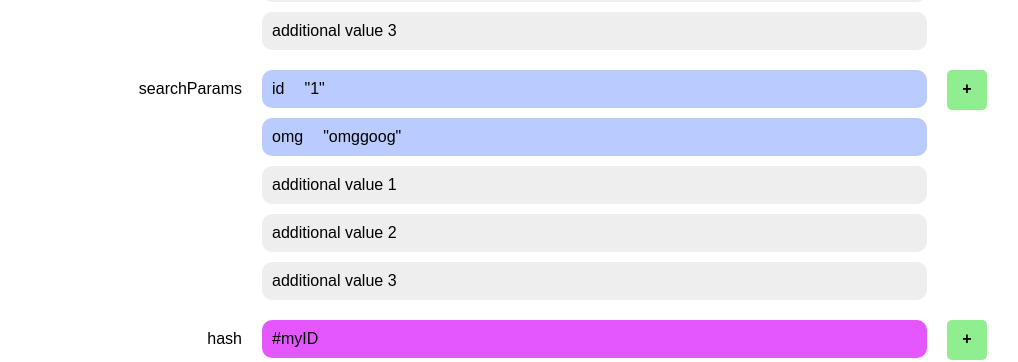
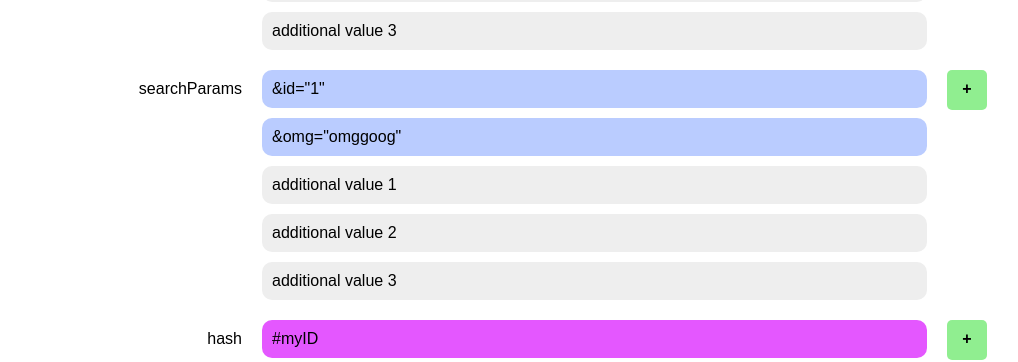
Before and after one commit to pameljoel/dev-bookmarker, a React (Create React App) app: page / in a window 1280 px wide. Shown: the part 1657-2019 px from the top of the page, without its empty margins (128-1146 px from the left). Built offline with nearby package versions, Linux system fonts and the light colour scheme.

Commit message:
refactoring: now objects values are string instead of objects, so all the different parts have the same output.

```diff
--- a/src/App.css
+++ b/src/App.css
@@ -148,8 +148,16 @@
   width: 100%;
   border-radius: 10px;
   margin-bottom: 10px;
+  display: flex;
+}
+
+.url-part__value input{
+  width: 100%;
   padding: 10px;
   display: flex;
+  background: transparent;
+  border: 0;
+  font-size: 16px;
 }
 
 .url-part__value__name {
--- a/src/App.js
+++ b/src/App.js
@@ -4,10 +4,10 @@ import UrlComponent from './UrlComponent';
 
 import './App.css';
 
-function createPart(name, value, type) {
+function createPart(name, newValue, type) {
   const object = {
     name,
-    value: null,
+    values: [],
     cssClass: `url-part--${name}`,
     partType: type,
     id: Math.round(Math.random() * 1000000),
@@ -25,17 +25,19 @@ function createPart(name, value, type) {
   };
 
   if (type === 'string') {
-    object.value = value;
+    object.values[0] = newValue;
   } else {
-    object.value = [];
-    for (const p of value) {
-      const tempObject = {
-        paramName: null,
-        paramValue: null,
-      };
-      tempObject.paramName = p[0];
-      tempObject.paramValue = p[1];
-      object.value.push(tempObject);
+    for (const p of newValue) {
+      const paramName = p[0];
+      const paramValue = p[1];
+      let string = '';
+      if (paramName) {
+        string += `&${paramName}`;
+      }
+      if (paramValue) {
+        string += `=${paramValue}`;
+      }
+      object.values.push(string);
     }
   }
 
@@ -73,17 +75,17 @@ function replaceOldArrayValues(newValues) {
   return newArray;
 }
 
-function updatePart(parts, name, value, type) {
+function updatePart(parts, name, newValue, type) {
   for (let i = 0; i < parts.length; i += 1) {
     const part = parts[i];
     if (part.name === name) {
       if (type === 'string') {
-        part.value = value;
-      } else if (typeof value === 'object') {
-        const oldValues = part.value;
-        const newValues = value;
+        part.values[0] = newValue;
+      } else if (typeof newValue === 'object') {
+        const oldValues = part.values;
+        const newValues = newValue;
 
-        part.value = replaceOldArrayValues(newValues, oldValues);
+        part.values = replaceOldArrayValues(newValues, oldValues);
       }
     }
   }
@@ -104,13 +106,13 @@ function isPartCreated(parts, name) {
   return false;
 }
 
-function addPart(array, name, value, regExp, type) {
+function addPart(array, name, newValue, regExp, type) {
   if (isPartCreated(array, name)) {
-    updatePart(array, name, regExp ? matchRegExp(value, regExp) : value, type);
+    updatePart(array, name, regExp ? matchRegExp(newValue, regExp) : newValue, type);
   } else {
     addPartToArray(
       array,
-      createPart(name, regExp ? matchRegExp(value, regExp) : value, type),
+      createPart(name, regExp ? matchRegExp(newValue, regExp) : newValue, type),
     );
   }
 }
@@ -144,7 +146,7 @@ class App extends Component {
   }
 
   updateInput(value) {
-    this.generateUrl(value);
+    this.generateUrl(value[0]);
     this.setState({ input: value });
   }
 
@@ -213,7 +215,7 @@ class App extends Component {
       <div>
         <div className="url-hero">
           <div className="container">
-            <h1>Dev Marker</h1>
+            <h1>Dev Bookmarker</h1>
             <h2>The bookmarker for devs</h2>
             <div className="url-hero__description">
               Want to bookmark your pages on multiple
--- a/src/Part.js
+++ b/src/Part.js
@@ -1,5 +1,6 @@
 import React, { Component } from 'react';
 import PropTypes from 'prop-types';
+import Value from './Value';
 
 export default class Part extends Component {
   constructor(props) {
@@ -35,7 +36,7 @@ export default class Part extends Component {
 
   render() {
     const {
-      cssClass, partType, partValue, partName,
+      cssClass, partType, partValues, partName,
     } = this.props;
     const { additionalValues } = this.state;
     return (
@@ -44,24 +45,15 @@ export default class Part extends Component {
           <div className="url-part__name">{partName}</div>
 
           <div className="url-part__value-container">
-            {partType === 'string' && (
-              <div className="url-part__value">{partValue}</div>
-            )}
+            {partType === 'string'
+              && partValues.map(value => <Value key={value} partValue={value} />)}
 
             {partType
               && partType === 'object'
-              && partValue.map(parameter => (
-                <div className="url-part__value" key={parameter.paramName}>
-                  <div className="url-part__value__name">
-                    {parameter.paramName}
-                  </div>
-                  <div className="url-part__value__sub">
-                    {parameter.paramValue}
-                  </div>
-                </div>
-              ))}
+              && partValues.map(value => <Value key={value} partValue={value} />)}
 
-            {additionalValues.map((additional, i) => (
+            {additionalValues
+              && additionalValues.map((additional, i) => (
                 <div
                   className="url-part__additional-value"
                   key={`additional-value-${i}`}
@@ -69,7 +61,8 @@ export default class Part extends Component {
                   <input
                     type="text"
                     value={additional.value}
-                  onChange={e => this.updateAdditionalValues(e.target.value, i)}
+                    onChange={e => this.updateAdditionalValues(e.target.value, i)
+                    }
                   />
                 </div>
               ))}
@@ -90,7 +83,7 @@ Part.propTypes = {
   cssClass: PropTypes.string.isRequired,
   partType: PropTypes.string.isRequired,
   partName: PropTypes.string.isRequired,
-  partValue: PropTypes.oneOfType([
+  partValues: PropTypes.oneOfType([
     PropTypes.string,
     PropTypes.arrayOf(
       PropTypes.shape({
@@ -107,6 +100,6 @@ Part.propTypes = {
 };
 
 Part.defaultProps = {
-  partValue: '',
+  partValues: [],
   additionalValues: [],
 };
--- a/src/UrlComponent.js
+++ b/src/UrlComponent.js
@@ -8,11 +8,11 @@ function makeUrlString(urlArray) {
   return string;
 }
 
-function extractValue(prop, type) {
+function extractValue(props, type) {
+  props.map((prop) => {
     if (typeof prop === type) {
       if (type === 'object') {
-      const stringValueFromArray = prop.map((item) => {
-        const { paramName, paramValue } = item;
+        const { paramName, paramValue } = prop;
         let string = '';
         if (paramName) {
           string += `&${paramName}`;
@@ -21,12 +21,11 @@ function extractValue(prop, type) {
           string += `=${paramValue}`;
         }
         return string;
-      });
-      return stringValueFromArray;
       }
       return prop;
     }
     return '';
+  });
 }
 
 export default class UrlComponent extends Component {
@@ -43,16 +42,10 @@ export default class UrlComponent extends Component {
     let url = '';
     const { parts } = this.props;
 
-    url = parts.map((part) => {
-      // if (part.additionalValues.length > 0) {
-      //   return part.additionalValues.map(additionaValue => extractValue(additionaValue.value, 'string'));
-      // }
-      return extractValue(part.value, part.partType);
-    });
+    url = parts.map(part => extractValue(part.values, part.partType));
 
     return url;
   }
-
 
   render() {
     const { parts, saveUrlCallback } = this.props;
@@ -66,7 +59,7 @@ export default class UrlComponent extends Component {
                 key={`${part.name}-${i}`}
                 partName={part.name}
                 cssClass={part.cssClass}
-                partValue={part.value}
+                partValues={part.values}
                 partType={part.partType}
                 additionalValues={part.additionalValues}
               />
@@ -82,23 +75,24 @@ export default class UrlComponent extends Component {
 }
 
 UrlComponent.propTypes = {
-  parts: PropTypes.arrayOf(PropTypes.shape({
+  parts: PropTypes.arrayOf(
+    PropTypes.shape({
       additionalvalues: PropTypes.array,
       cssClass: PropTypes.string,
       name: PropTypes.string,
       partType: PropTypes.string,
-    value: PropTypes.oneOfType(
-      [PropTypes.string, PropTypes.arrayOf(PropTypes.shape(
-        {
+      value: PropTypes.oneOfType([
+        PropTypes.string,
+        PropTypes.arrayOf(
+          PropTypes.shape({
             paramName: PropTypes.string,
             paramValue: PropTypes.string,
-        },
-      )),
-      ],
+          }),
         ),
-  })).isRequired,
+      ]),
+    }),
+  ).isRequired,
   saveUrlCallback: PropTypes.func.isRequired,
 };
 
-UrlComponent.defaultProps = {
-};
+UrlComponent.defaultProps = {};
--- /dev/null
+++ b/src/Value.js
@@ -0,0 +1,25 @@
+import React, { PureComponent } from 'react';
+import PropTypes from 'prop-types';
+
+export default class Value extends PureComponent {
+  render() {
+    const { partValue } = this.props;
+
+    return (
+      <div key={partValue} className="url-part__value">
+        <input
+          type="text"
+          value={partValue}
+        />
+      </div>
+    );
+  }
+}
+
+Value.propTypes = {
+  partValue: PropTypes.string,
+};
+
+Value.defaultProps = {
+  partValue: '',
+};
```
Lines whose indentation alone changed are shown as unchanged.
